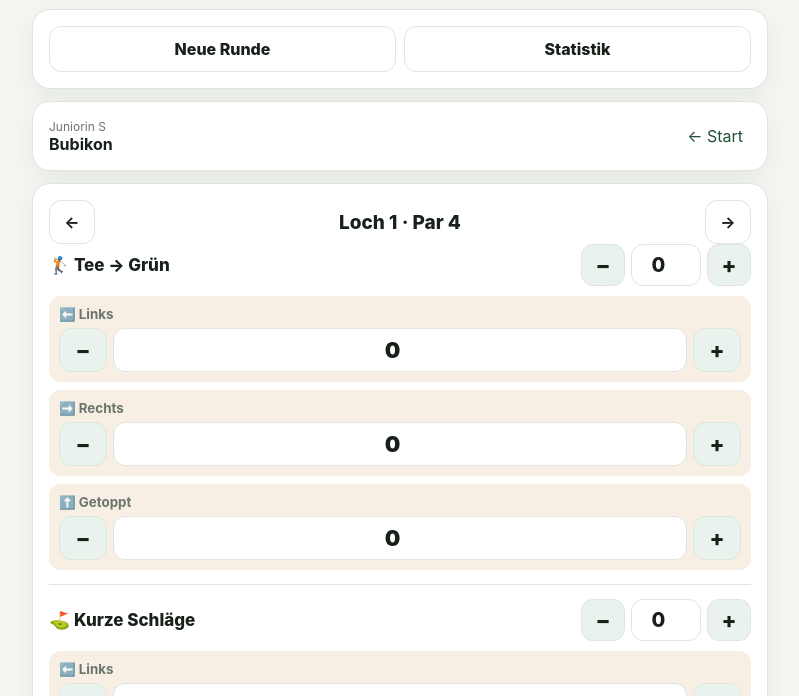
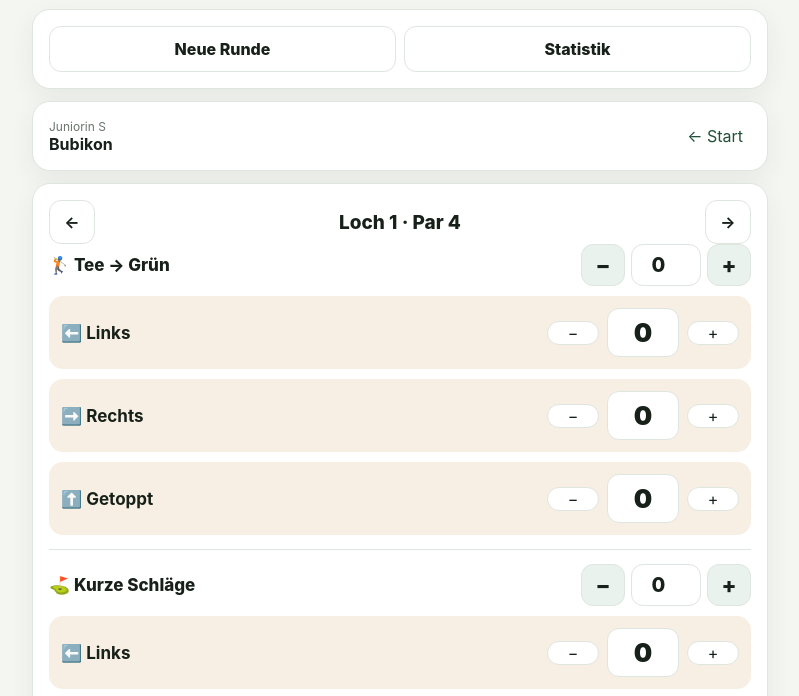
Before and after one commit to wzb9s8p9jj-dotcom/Junior-Golf, a plain HTML site: page index.html in a window 1280 px wide. Both pictures are taken after a click on the button "Runde starten". Shown: the part 77-773 px from the top of the page, without its empty margins (240-1039 px from the left). Drawn offline with Linux system fonts and the light colour scheme.

Commit message:
Add files via upload

```diff
--- a/index.html
+++ b/index.html
@@ -22,8 +22,8 @@ select,input{width:100%;padding:12px}button{cursor:pointer}.primary{background:v
 .cat{border-top:1px solid var(--line);padding-top:14px;margin-top:14px}.cat:first-child{border-top:0;margin-top:0;padding-top:0}
 .cathead{display:grid;grid-template-columns:1fr 170px;gap:10px;align-items:center}.catname{font-weight:800;font-size:17px}
 .counter{display:grid;grid-template-columns:44px 1fr 44px;gap:6px}.counter button{font-size:22px;font-weight:800;background:var(--soft)}.counter input{text-align:center;font-size:20px;font-weight:800;padding:8px}
-.errgrid{display:grid;grid-template-columns:1fr;gap:8px;margin-top:10px}.err{background:var(--warn);padding:10px;border-radius:12px}.err small{display:block;color:var(--muted);font-weight:700}.err .counter input{font-size:22px;font-weight:900;min-width:0}
-.scorebar{background:var(--soft);border-radius:14px;padding:13px;margin-top:14px;display:flex;justify-content:space-between;align-items:center}.big{font-size:26px;font-weight:900}.mini{font-size:12px;color:var(--muted)}
+.errgrid{display:grid;grid-template-columns:1fr;gap:10px;margin-top:10px}.err{background:var(--warn);padding:12px;border-radius:14px}.err small{display:block;color:var(--muted);font-weight:700}.err .counter input{font-size:22px;font-weight:900;min-width:0}
+.scorebar{background:var(--soft);border-radius:14px;padding:13px;margin-top:14px;display:flex;justify-content:space-between;align-items:center}.big{font-size:26px;font-weight:900}.mini{font-size:12px;color:var(--muted)}.errline{display:grid;grid-template-columns:1fr 52px 72px 52px;gap:8px;align-items:center}.errlabel{font-size:17px;font-weight:750}.errcount{font-size:26px;font-weight:900;text-align:center;background:#fff;border:1px solid var(--line);border-radius:12px;padding:8px 4px;min-width:0}
 .summary{display:grid;grid-template-columns:1fr 1fr;gap:8px}.stat{border:1px solid var(--line);border-radius:13px;padding:11px}.stat .v{font-size:22px;font-weight:850}.stat .k{font-size:11px;color:var(--muted)}
 .history{border-top:1px solid var(--line);padding:12px 0}.history:first-child{border-top:0}.history-row{display:flex;gap:10px;justify-content:space-between;align-items:flex-start}.danger{border-color:#d9b0b0;color:#8c2d2d;background:#fff;padding:8px 10px;font-weight:750;white-space:nowrap}
 @media(max-width:520px){.grid2{grid-template-columns:1fr}.par-grid{grid-template-columns:repeat(5,1fr)}.cathead{grid-template-columns:1fr}.counter{grid-template-columns:48px 1fr 48px}.app{padding:10px 8px 70px}}
@@ -76,6 +76,7 @@ select,input{width:100%;padding:12px}button{cursor:pointer}.primary{background:v
 <div class="card"><h2 style="margin-top:0">Statistik</h2><label>Junior</label><select id="statsPlayer"><option>Juniorin S</option><option>Junior I</option></select></div>
 <div class="card"><strong>Rundenübersicht</strong><div id="roundOverview" class="summary" style="margin-top:10px"></div></div>
 <div class="card"><strong>Letzte Runde</strong><div id="latest" class="summary" style="margin-top:10px"></div></div>
+<div class="card"><strong>Gesamtstatistik</strong><div id="overallResults" class="summary" style="margin-top:10px"></div></div>
 <div class="card"><strong>Gespeicherte Runden</strong><div id="historyList" style="margin-top:8px"></div></div>
 <div class="card"><strong>Datensicherung</strong><div class="mini" style="margin-top:5px">Die Rundendaten bleiben lokal im Browser.</div><div class="row" style="margin-top:10px"><button id="exportBtn" class="secondary">Exportieren</button><label class="secondary" style="margin:0;cursor:pointer">Importieren<input id="importFile" type="file" accept=".json" style="display:none"></label></div></div>
 </section>
@@ -131,7 +132,7 @@ startRoundBtn.addEventListener("click",()=>{
 });
 function counterHTML(key,label,val){return `<div class="cat"><div class="cathead"><div class="catname">${label}</div><div class="counter"><button data-op="minus" data-key="${key}">−</button><input data-val="${key}" type="number" min="0" value="${val}"><button data-op="plus" data-key="${key}">+</button></div></div></div>`}
 function sectionHTML(key,label,obj){return `<div class="cat"><div class="cathead"><div class="catname">${label}</div><div class="counter"><button data-op="minus" data-key="${key}.shots">−</button><input data-val="${key}.shots" type="number" min="0" value="${obj.shots}"><button data-op="plus" data-key="${key}.shots">+</button></div></div><div class="errgrid">${errHTML(key,"left","⬅️ Links",obj.left)}${errHTML(key,"right","➡️ Rechts",obj.right)}${errHTML(key,"topped","⬆️ Getoppt",obj.topped)}</div></div>`}
-function errHTML(sec,k,l,v){return `<div class="err"><small>${l}</small><div class="counter" style="grid-template-columns:48px 1fr 48px;margin-top:6px"><button data-op="minus" data-key="${sec}.${k}">−</button><input data-val="${sec}.${k}" type="number" min="0" value="${v}"><button data-op="plus" data-key="${sec}.${k}">+</button></div></div>`}
+function errHTML(sec,k,l,v){return `<div class="err"><div class="errline"><div class="errlabel">${l}</div><button data-op="minus" data-key="${sec}.${k}">−</button><div class="errcount">${v}</div><button data-op="plus" data-key="${sec}.${k}">+</button></div></div>`}
 function getPath(obj,path){return path.split(".").reduce((o,k)=>o[k],obj)}
 function setPath(obj,path,val){const p=path.split("."),last=p.pop(),target=p.reduce((o,k)=>o[k],obj);target[last]=Math.max(0,val)}
 function renderRound(){
--- a/sw.js
+++ b/sw.js
@@ -1,4 +1,4 @@
-const CACHE='junior-golf-v3';
+const CACHE='junior-golf-v4';
 const ASSETS=['./','index.html','manifest.webmanifest','icon-192.png','icon-512.png'];
 self.addEventListener('install',e=>{self.skipWaiting();e.waitUntil(caches.open(CACHE).then(c=>c.addAll(ASSETS)))});
 self.addEventListener('activate',e=>e.waitUntil(caches.keys().then(keys=>Promise.all(keys.filter(k=>k!==CACHE).map(k=>caches.delete(k)))).then(()=>self.clients.claim())));
```
